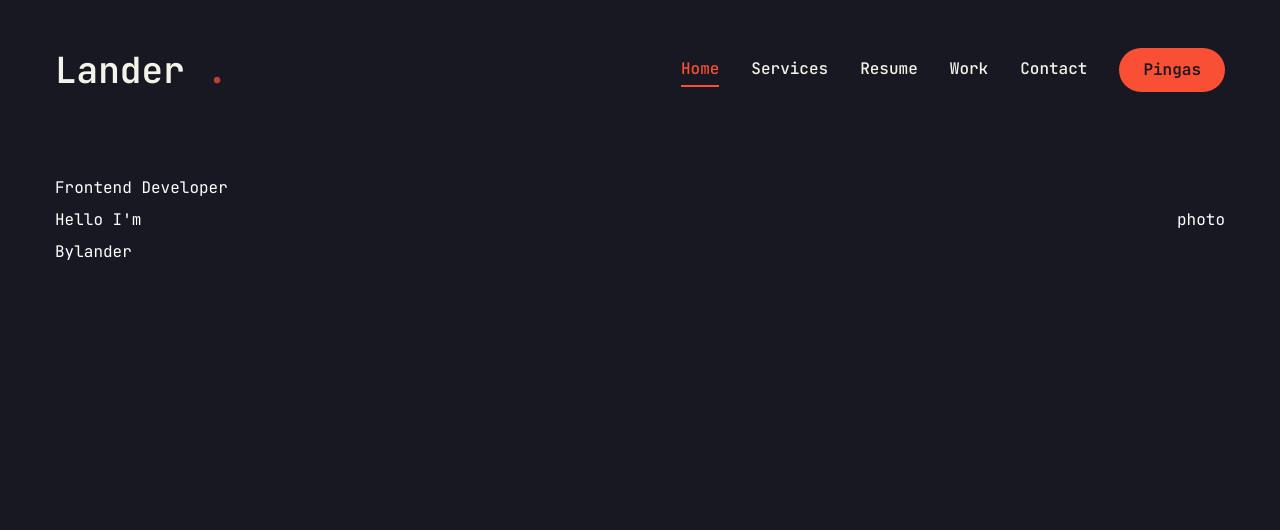
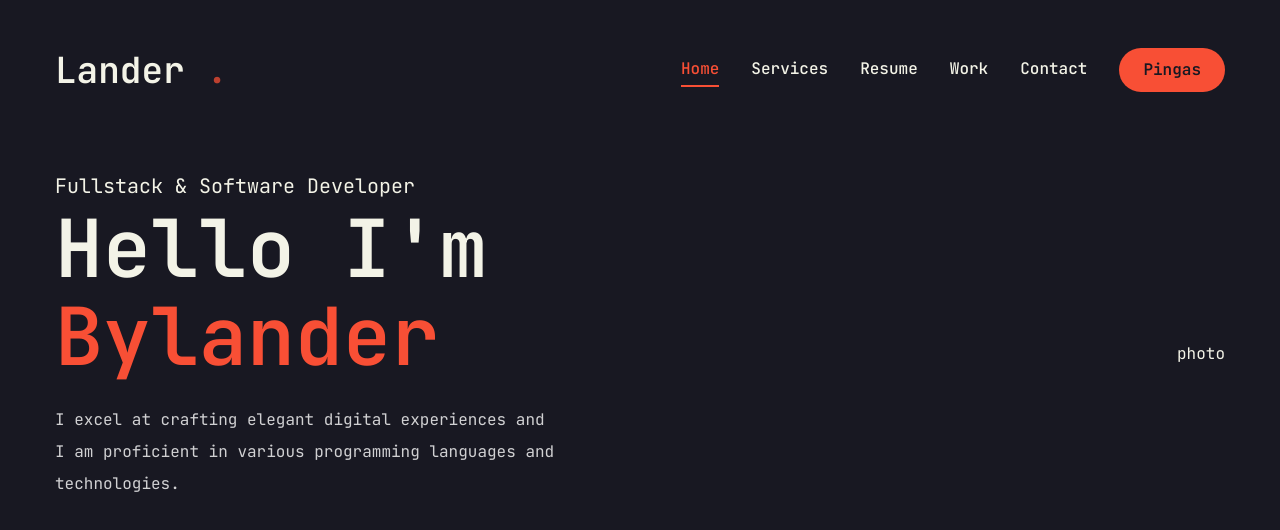
Before and after one commit to Bylander10/lander-portifolio, a Next.js app: page / in a window 1280 px wide. Shown: the top 530 px of the page. Built offline with nearby package versions, Linux system fonts and the light colour scheme.

Commit message:
homepage frst

```diff
--- a/src/app/globals.css
+++ b/src/app/globals.css
@@ -4,6 +4,15 @@
 
 @layer base {
     body {
-        @apply font-primary bg-primary text-white leading-loose;
+        @apply font-primary bg-primary text-secondary leading-loose;
+    }
+    .h1 {
+        @apply text-[48px] xl:text-[80px] leading-[1.1] font-semibold;
+    }
+    .h2 {
+        @apply text-[36px] xl:text-[48px] leading-[1.1] font-semibold;
+    }
+    .h3 {
+        @apply text-[20px] xl:text-[24px] leading-[1.1] font-semibold;
     }
 }
--- a/src/app/page.jsx
+++ b/src/app/page.jsx
@@ -8,10 +8,13 @@
         <div className="flex flex-col xl:flex-row items-center justify-between xl:pt-8 xl:pb-24">
           { /* text */ }
           <div>
-            <span>Frontend Developer</span>
-            <h1>
-              Hello I'm <br /> <span>Bylander</span>
+            <span className="text-xl">Fullstack & Software Developer</span>
+            <h1 className="h1 mb-6">
+              Hello I'm <br /> <span className="text-accent">Bylander</span>
             </h1>
+            <p className="max-w-[500px] mb-9 text-white/80">
+              I excel at crafting elegant digital experiences and I am proficient in various programming languages and technologies.
+            </p>
           </div>
           { /* photo */ }
           <div>photo</div>
```
